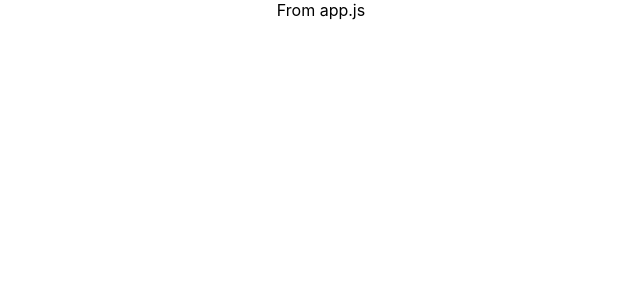
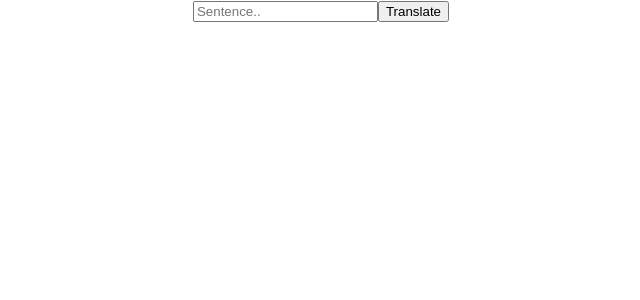
Before and after one commit to rebeckaalsterlind/react-translator, a React (Create React App) app: page / in a window 1280 px wide. Shown: the top 300 px of the page, without its empty margins (319-959 px from the left). Built offline with nearby package versions, Linux system fonts and the light colour scheme.

Commit message:
states and props working but right api

```diff
--- /dev/null
+++ b/src/Answer.css
@@ -0,0 +1,4 @@
+.Answer {
+  border: 1px solid black;
+  min-height: 200px;;
+}
--- /dev/null
+++ b/src/Answer.js
@@ -0,0 +1,37 @@
+import React, {Component} from "react";
+import "./Answer.css"
+
+class Answer extends Component {
+
+  constructor(props) {
+    super(props);
+    this.state = {translate: this.props.toTranslate}
+  }
+
+  componentDidMount = () => {
+    console.log('in didmount state translate', this.state.translate);
+
+    fetch(`https://type.fit/api/quotes`)
+    .then((response) => response.json())
+    .then((data) => {
+
+      console.log('data', data[300].text);
+      this.setState({translate: data[300].text});
+
+    })
+
+  }
+
+  render() {
+    return (
+      <>
+        <p className="Answer">{this.state.translate}</p>
+      </>
+
+    )
+  }
+
+}
+
+
+export default Answer;
--- a/src/App.js
+++ b/src/App.js
@@ -1,11 +1,32 @@
+
+import React, {Component} from "react";
+import Answer from "./Answer";
+import Question from "./Question";
+
 import './App.css';
 
-function App() {
-  return (
-    <div className="App">
-     From app.js
-    </div>
-  );
-}
+class App extends Component {
+  constructor(props) {
+    super(props);
+    this.state = {value: '', display: false}
+  }
+
+  toTranslate = (inputText) => {
+    console.log('callback', inputText);
+    this.setState({value: inputText, display: true})
+  }
+
+  render() {
+    return (
+      <div className="App">
+        <Question value={this.state.value} sendValue={this.toTranslate}/>
+        {this.state.display && <Answer toTranslate={this.state.value} />}
+      </div>
+    )
+  }
+
+};
+
+
 
 export default App;
--- /dev/null
+++ b/src/Question.js
@@ -0,0 +1,41 @@
+import React, {Component} from "react";
+import Answer from "./Answer";
+
+class Question extends Component {
+  constructor(props) {
+    super(props);
+    this.state = {value: this.props.value}
+  }
+
+  handleChange = (evt) => {
+    this.setState({value: evt.target.value})
+  }
+
+  // componentDidMount() {
+  //   fetch(`https://api.mymemory.translated.net/get?q=${this.state.message}&langpair=en|it`)
+  //   .then((response) => response.json())
+  //   .then(function(data){
+  //     this.setState({display: data.responseData.translatedText});
+  //   })
+
+  // }
+
+  handleSubmit = (evt) => {
+    evt.preventDefault();
+    this.props.sendValue(this.state.value)
+  }
+
+  render() {
+    return (
+      <form onSubmit={this.handleSubmit} >
+        <input type="text" placeholder="Sentence.." value={this.state.value} onChange={this.handleChange} />
+        <button type="submit" >Translate</button>
+      </form>
+    )
+  }
+
+};
+
+
+
+export default Question;
```
Also changed, not shown: public/manifest.json, 1 other file (tests, documents, lock files or other folders).
